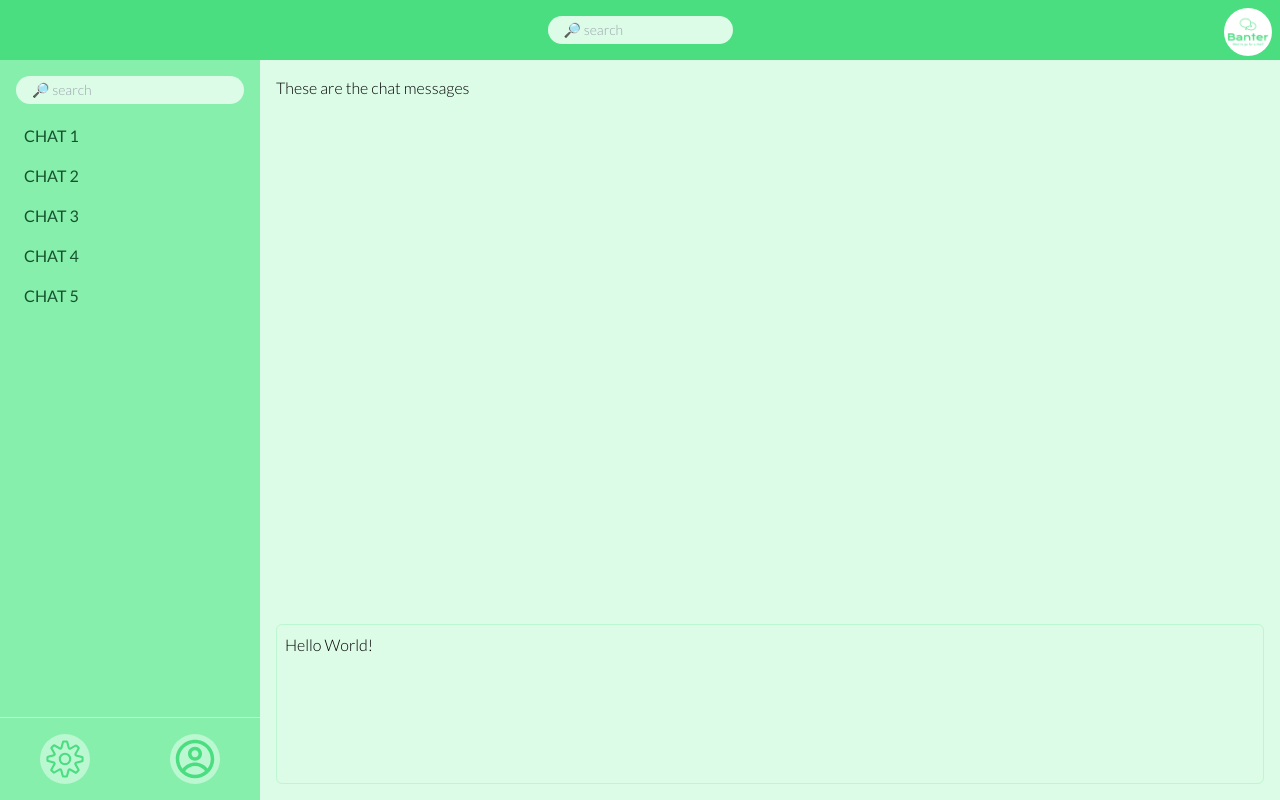
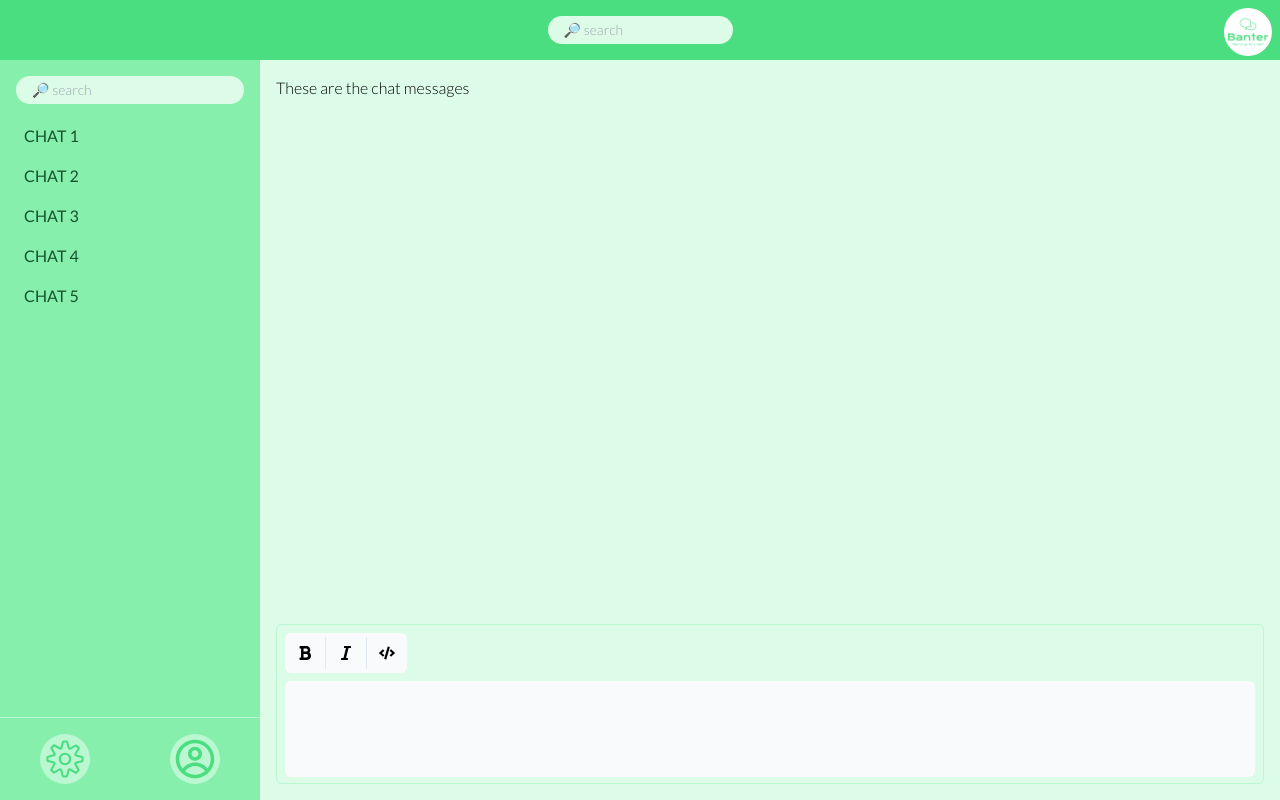
Before and after one commit to natesobeck/chat-app-frontend, a React (Vite) app: page /app in a window 1280 px wide. Built offline with nearby package versions, Linux system fonts and the light colour scheme.

Commit message:
add custom menu and styling for text editor with TipTap

```diff
--- a/package.json
+++ b/package.json
@@ -10,6 +10,11 @@
     "preview": "vite preview"
   },
   "dependencies": {
+    "@tiptap/extension-bold": "^2.6.6",
+    "@tiptap/extension-code": "^2.6.6",
+    "@tiptap/extension-code-block": "^2.6.6",
+    "@tiptap/extension-floating-menu": "^2.6.6",
+    "@tiptap/extension-italic": "^2.6.6",
     "@tiptap/pm": "^2.6.6",
     "@tiptap/react": "^2.6.6",
     "@tiptap/starter-kit": "^2.6.6",
--- a/src/ui/TipTap.jsx
+++ b/src/ui/TipTap.jsx
@@ -1,23 +1,76 @@
-// src/Tiptap.tsx
-import { EditorProvider, FloatingMenu, BubbleMenu, Editor } from '@tiptap/react'
-import StarterKit from '@tiptap/starter-kit'
+import { EditorContent, useEditor } from "@tiptap/react";
+import StarterKit from "@tiptap/starter-kit";
+import { FaBold } from "react-icons/fa";
+import { FaItalic } from "react-icons/fa";
+import { FaCode } from "react-icons/fa";
 
-// define your extension array
-const extensions = [StarterKit]
+const TipTapMenu = ({ editor }) => {
+  if (!editor) return null;
 
-const editor = new Editor({
-  extensions: [StarterKit],
-})
+  const logContent = () => {
+    const jsonContent = editor.getJSON();
+    console.log("Editor JSON Content:", JSON.stringify(jsonContent, null, 2));
+  };
+  logContent();
 
-const content = '<p>Hello World!</p>'
+  return (
+    <div className="flex w-fit gap-1 rounded-md bg-slate-50 p-1">
+      <button
+        onClick={() => editor.chain().focus().toggleBold().run()}
+        className={`${editor.isActive("bold") ? "bg-slate-200 rounded-md" : ""}`}
+      >
+        <div className="p-2 flex items-center">
+          <FaBold />
+        </div>
+      </button>
+      <div className="h-8 w-[1px] bg-slate-200"></div>
+      <button
+        onClick={() => editor.chain().focus().toggleItalic().run()}
+        className={`${editor.isActive("italic") ? "bg-slate-200 rounded-md" : ""}`}
+      >
+        <div className="p-2 flex items-center">
+          <FaItalic />
+        </div>
+      </button>
+      <div className="h-8 w-[1px] bg-slate-200"></div>
+      <button
+        onClick={() => editor.chain().focus().toggleCodeBlock().run()}
+        className={editor.isActive("codeBlock") ? "bg-slate-200 rounded-md" : ""}
+      >
+        <div className="p-2 flex items-center">
+          <FaCode />
+        </div>
+      </button>
+    </div>
+  );
+};
 
 const TipTap = () => {
+  const editor = useEditor({
+    extensions: [StarterKit],
+    editorProps: {
+      attributes: {
+        class:
+          "focus:outline-none bg-slate-50 focus:ring-2 ring-green-200 rounded-md px-2 py-1 h-24",
+      },
+    }
+  });
+
+  if (!editor) {
+    return null; // Ensure the editor is initialized before rendering
+  }
+
   return (
-    <EditorProvider extensions={extensions} content={content}>
-      <FloatingMenu editor={editor}>This is the floating menu</FloatingMenu>
-      <BubbleMenu editor={editor}>This is the bubble menu</BubbleMenu>
-    </EditorProvider>
-  )
-}
+    <div className="flex flex-col gap-2 ring-slate-200">
+      {/* BubbleMenu will render when text is selected */}
+      {editor && <TipTapMenu editor={editor}></TipTapMenu>}
 
-export default TipTap
+      {/* The actual editor content */}
+      <div>
+        <EditorContent editor={editor} />
+      </div>
+    </div>
+  );
+};
+
+export default TipTap;
```
Also changed, not shown: 1 other file (tests, documents, lock files or other folders).
